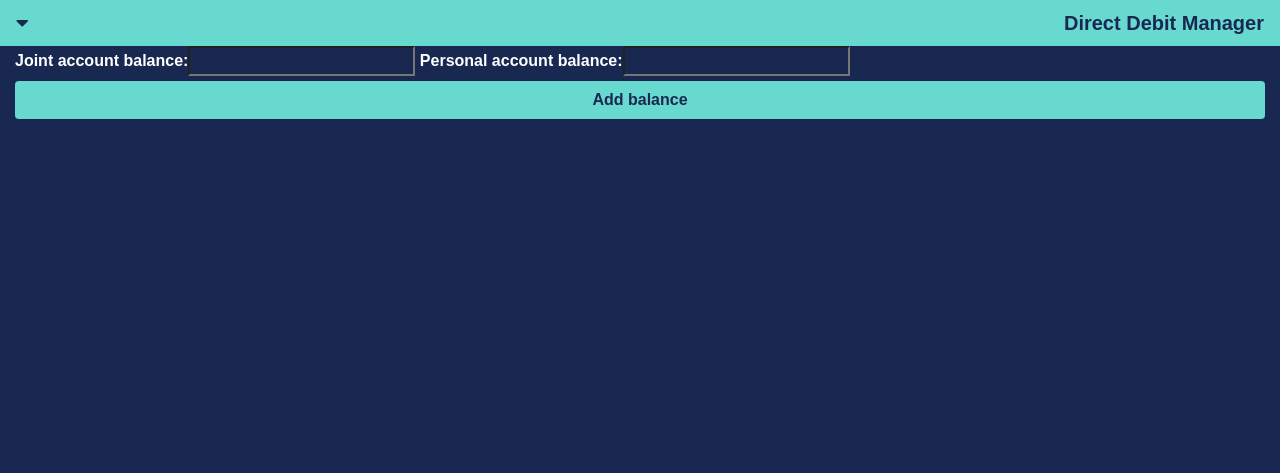
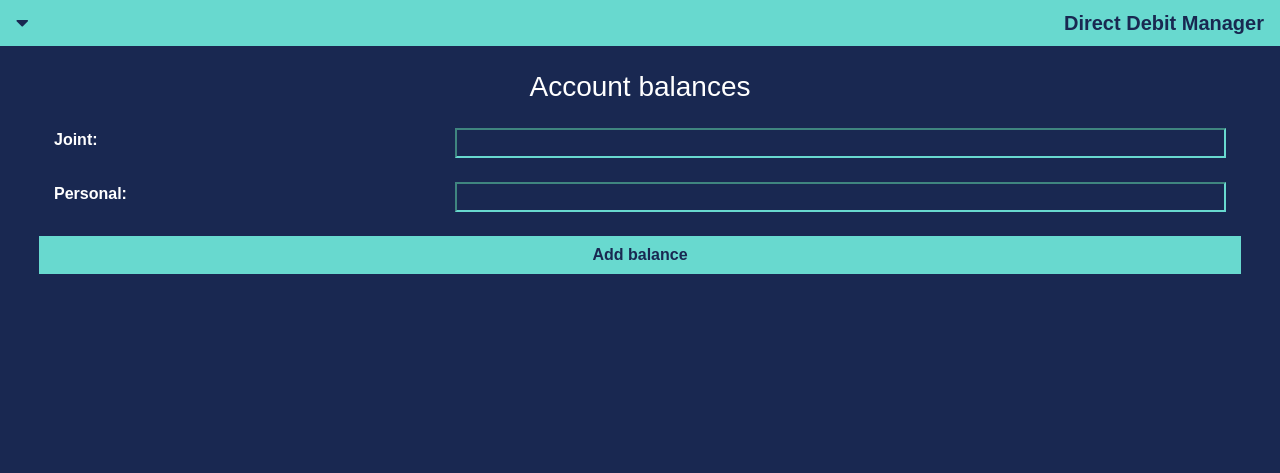
Before and after one commit to benm4ckenzie/finance, a Django app: page /balance in a window 1280 px wide. Shown: the top 473 px of the page. Run offline with Django 3.2, Linux system fonts and the light colour scheme; data comes from the database, SQL or seed files in the repository; both versions use the stored data as it was after the commit; some libraries are stand-ins or nearby versions.

Commit message:
Re-styles add balance page

```diff
--- a/monthly_budget/static/monthly_budget/style.css
+++ b/monthly_budget/static/monthly_budget/style.css
@@ -20,8 +20,23 @@ html {
 .positioning {
     display: flex;
     justify-content: center;
-    align-items: center;
+    align-content: center !important;
     width: 100%;
+}
+
+.positioning-right {
+    display: flex;
+    justify-content: flex-end;
+    align-content: center !important;
+    width: 100%;
+}
+
+.positioning-left {
+    display: flex;
+    justify-content: flex-start;
+    align-content: center;
+    width: 100%;
+    margin: 0 !important;
 }
 
 .modal-table-content-positioning{
@@ -36,6 +51,10 @@ html {
 .colour-reverse {
     background-color: #68D9CF !important;
     color: #192851 !important;
+}
+
+.input-box {
+    border-color: #68D9CF;
 }
 
 .payment-made {
--- a/monthly_budget/templates/monthly_budget/add_balance.html
+++ b/monthly_budget/templates/monthly_budget/add_balance.html
@@ -1,13 +1,28 @@
 {% extends "base.html" %}
 
 {% block content %}
-
+<h3 class="m-4" style="text-align: center;">Account balances</h3>
 <form method="POST" action="balance">
     {% csrf_token %}
-    {{ balanceForm.as_table }}
-    <div class="">
+    <div class="row m-4">
+        <div class="col-4">
+            <label class="positioning-left" for="id_joint_account_balance">Joint: </label>
+        </div>
+        <div class="col-8">
+            <input class="positioning input-box" class="colour-true" type="value" name="joint_account_balance" id="id_joint_account_balance" required>
+        </div>
+    </div>
+    <div class="row m-4">
+        <div class="col-4">
+            <label class="positioning-left" for="id_personal_account_balance">Personal: </label>
+        </div>
+        <div class="col-8">
+            <input class="positioning input-box" type="value" name="personal_account_balance" id="id_personal_account_balance" required>
+        </div>
+    </div>
+    <div class="m-4">
         <p>
-            <button class="btn colour-reverse positioning" type="submit"><strong class="colour-reverse positioning">Add balance</strong></button>
+            <button class="btn colour-reverse positioning rounded-0" type="submit"><strong class="colour-reverse positioning">Add balance</strong></button>
         </p>
     </div>
 </form>
```
Also changed, not shown: db.sqlite3.
